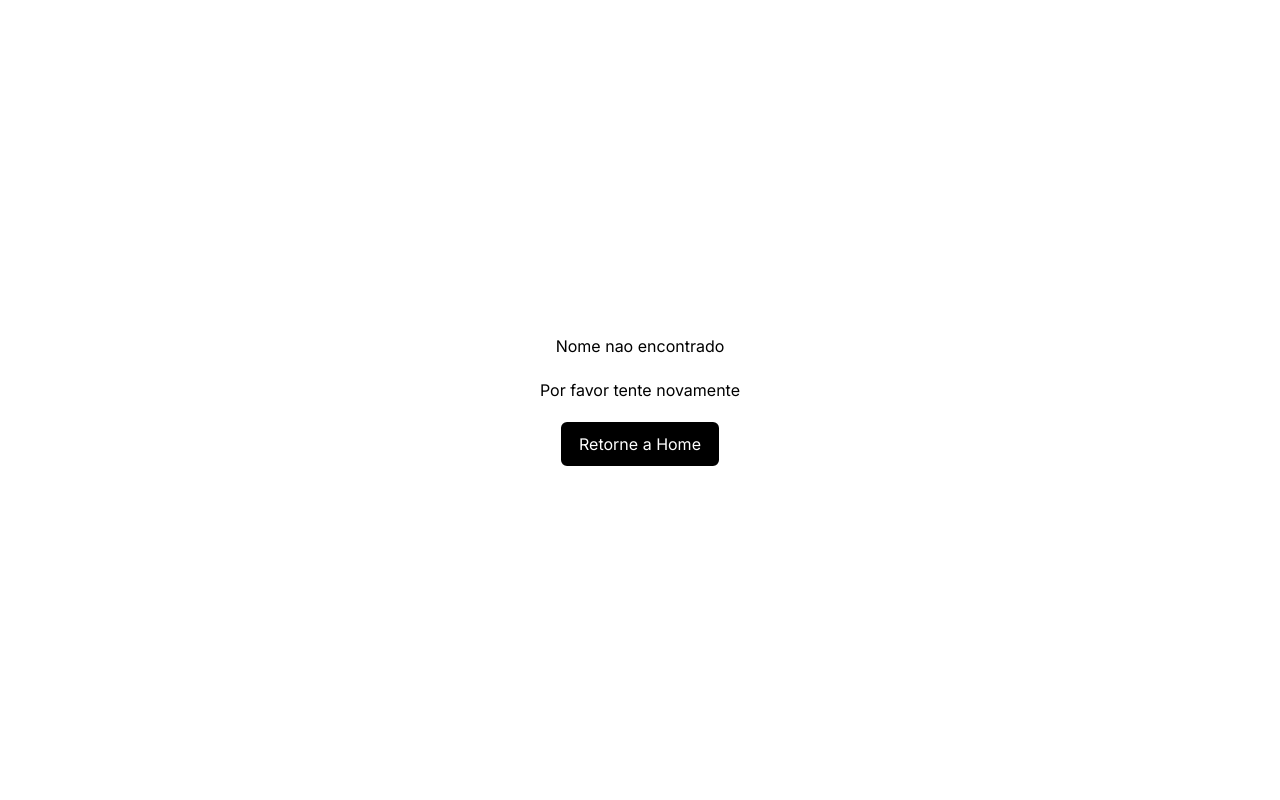
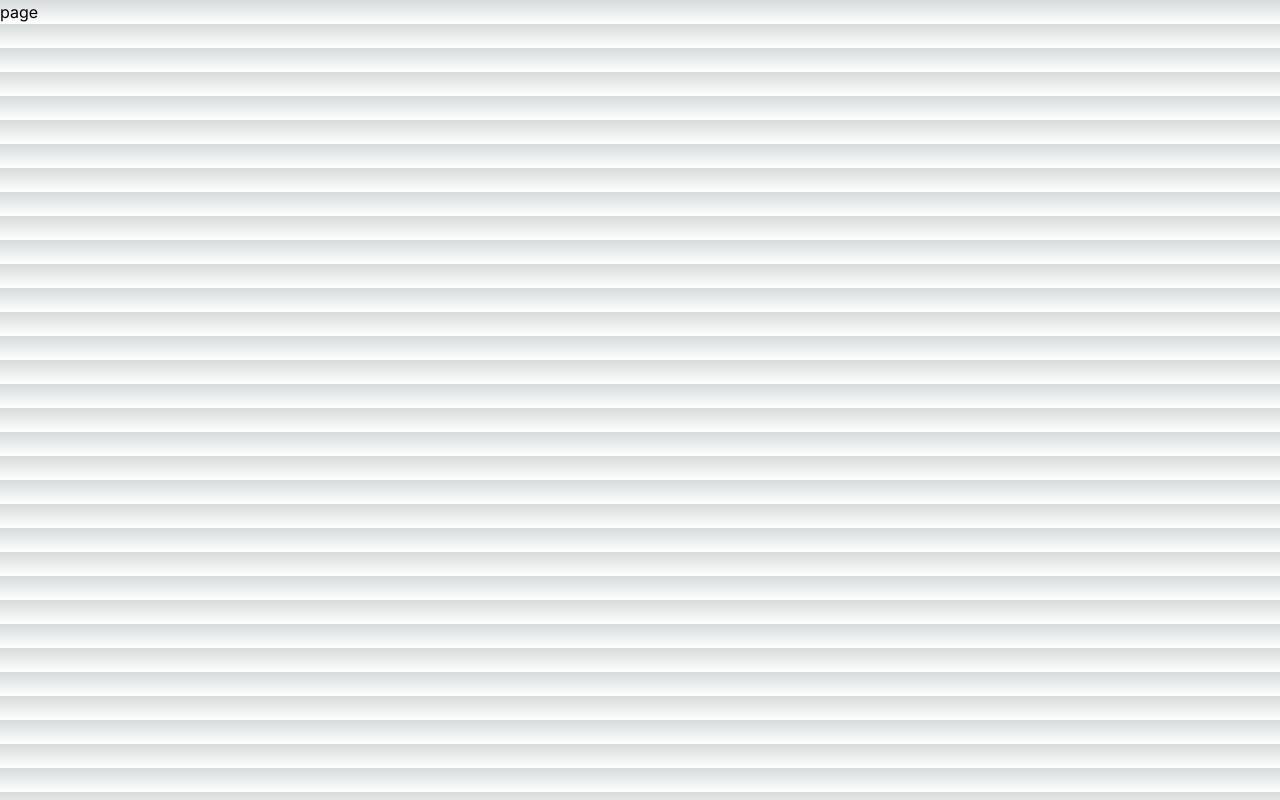
Before and after one commit to Mateus8741/rpg, a Next.js app: page /createForm in a window 1280 px wide. Before the commit this address had no page. Built offline with nearby package versions, Linux system fonts and the light colour scheme.

Commit message:
Update input field styling

```diff
--- /dev/null
+++ b/src/app/createForm/page.tsx
@@ -0,0 +1,3 @@
+export default function CreateForm() {
+  return <div>page</div>
+}
--- a/src/app/page.tsx
+++ b/src/app/page.tsx
@@ -38,7 +38,7 @@ export default function Home() {
               Nome do personagem
             </label>
             <input
-              className="w-full p-2 mb-6 text-lg bg-gray-100 border border-gray-400 rounded"
+              className="w-full p-2 mb-6 text-lg bg-gray-100 border border-gray-400 text-black rounded"
               id="username"
               type="text"
               placeholder="Username"
```
